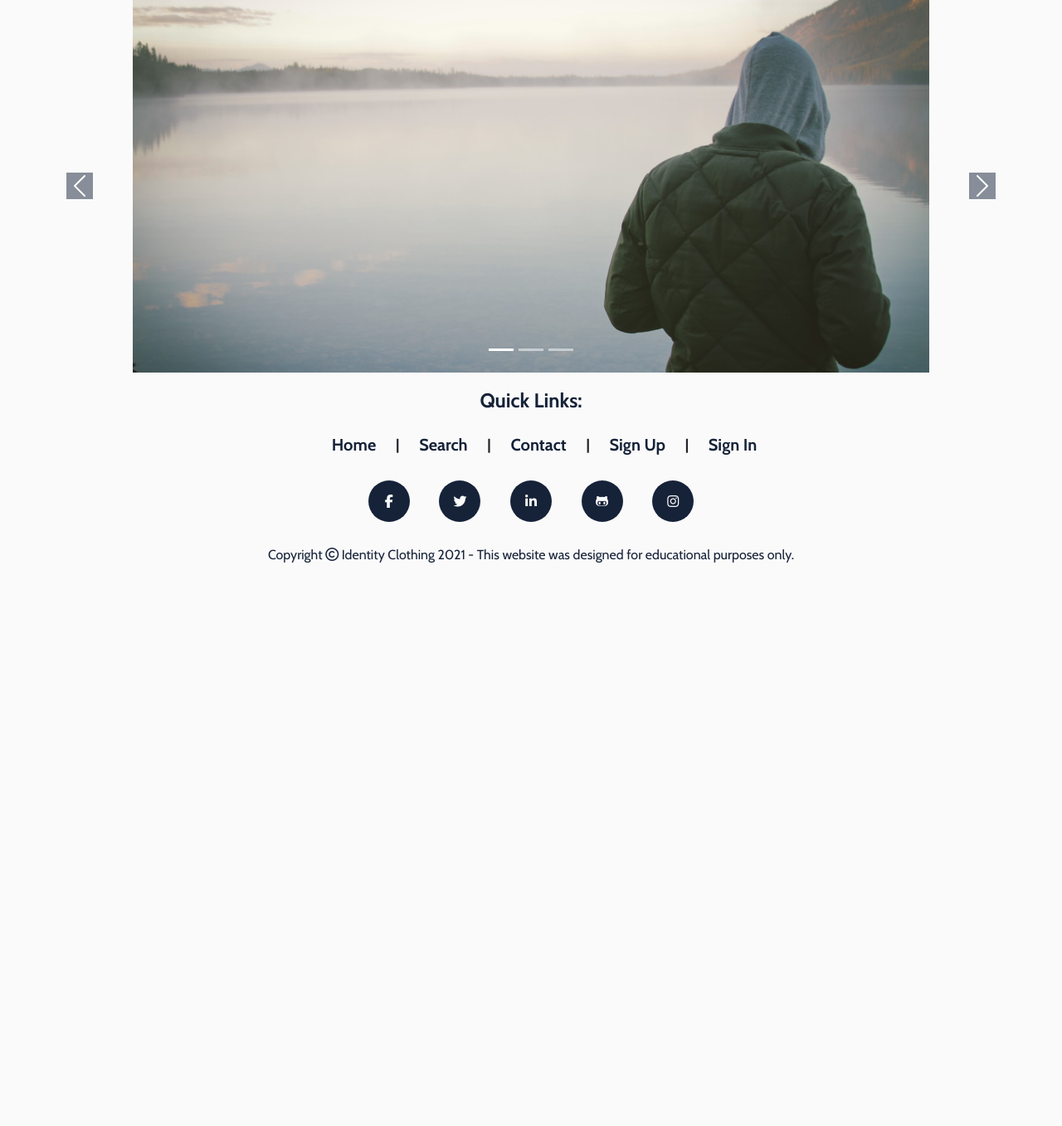
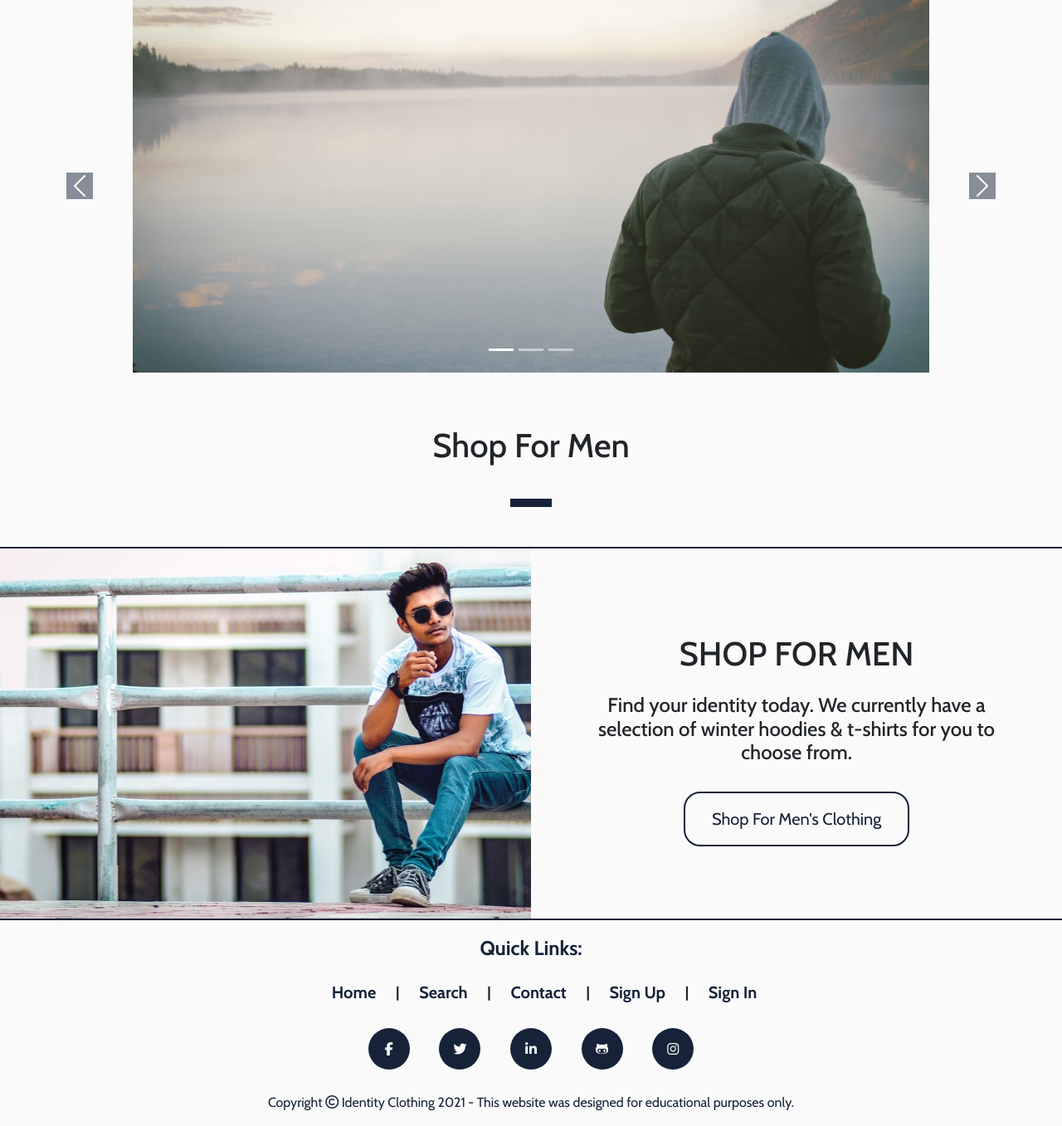
Before and after one commit to BenPruden97/Identity-Clothing, a Django app: page / in a window 1280 px wide. Shown: the part 1156-2513 px from the top of the page at 83% size. Before the commit the page ends 1834 px from the top, so only its background shows below. Run offline with Django 3.2, Linux system fonts and the light colour scheme; some libraries are stand-ins or nearby versions.

Commit message:
Added shop for men image, content & styling for home page

```diff
--- a/home/templates/index.html
+++ b/home/templates/index.html
@@ -98,4 +98,46 @@
     </div>
 
 
+    <div class="container-fluid">
+
+        <div class="row">
+
+            <div class="col-12">
+
+                <div class="shop-for-men-heading">
+
+                    <h1>Shop For Men</h1>
+
+                </div>
+
+            </div>
+
+        </div>
+
+        <div class="row">
+
+            <div class="col-12 col-md-6">
+
+                <div class="shop-for-men-image"></div>
+
+            </div>
+
+            <div class="col-12 col-md-6">
+
+                <div class="shop-for-men-content">
+
+                    <h1>Shop For Men</h1>
+
+                    <h4>Find your identity today. We currently have a selection of winter hoodies & t-shirts for you to choose from.</h4>
+
+                    <a href="#">Shop For Men's Clothing</a>
+
+                </div>
+
+            </div>
+
+        </div>
+
+    </div>
+
 {% endblock %}
--- a/static/css/base.css
+++ b/static/css/base.css
@@ -228,6 +228,65 @@ span.carousel-control-prev-icon {
     background-color: #152238;
 }
 
+/* ----- Shop For Men Styling ----- */
+
+.shop-for-men-image{
+    background: url(/images/shop-for-men.jpg) no-repeat center center;
+    width: 100%;
+    height: 450px;
+    border-top: 2px solid #152238;
+    border-bottom: 2px solid #152238;
+}
+
+.shop-for-men-heading h1{
+    background: #fafafa;
+    text-align: center;
+    padding: 4rem 0 1rem;
+    margin: 0;
+}
+
+.shop-for-men-heading h1::after{
+    content: '';
+    display: block;
+    background-color: #152238;
+    width: 50px;
+    height: 10px;
+    margin: auto;
+    margin-top: 2.5rem;
+    margin-bottom: 2rem;
+}
+
+.shop-for-men-content{
+    display: flex;
+    justify-content: center;
+    align-items: center;
+    flex-direction: column;
+    height: 450px;
+    background-color: #fafafa;
+    border-top: 2px solid #152238;
+    border-bottom: 2px solid #152238;
+    padding: 0 3rem;
+    text-align: center;
+}
+
+.shop-for-men-content h1{
+    text-transform: uppercase;
+    padding: 1rem;
+}
+
+.shop-for-men-content h4{
+    padding-bottom: 1.5rem;
+}
+
+.shop-for-men-content a{
+    text-decoration: none;
+    border: 2px solid #152238;
+    border-radius: 20px;
+    padding: 1rem 2rem;
+    color: #152238;
+    font-size: 1.25rem;
+}
+
 /* ----- Footer Styling ----- */
 
 footer{
```
Also changed, not shown: images/shop-for-men-home.jpg (deleted), images/shop-for-men.jpg (added).
